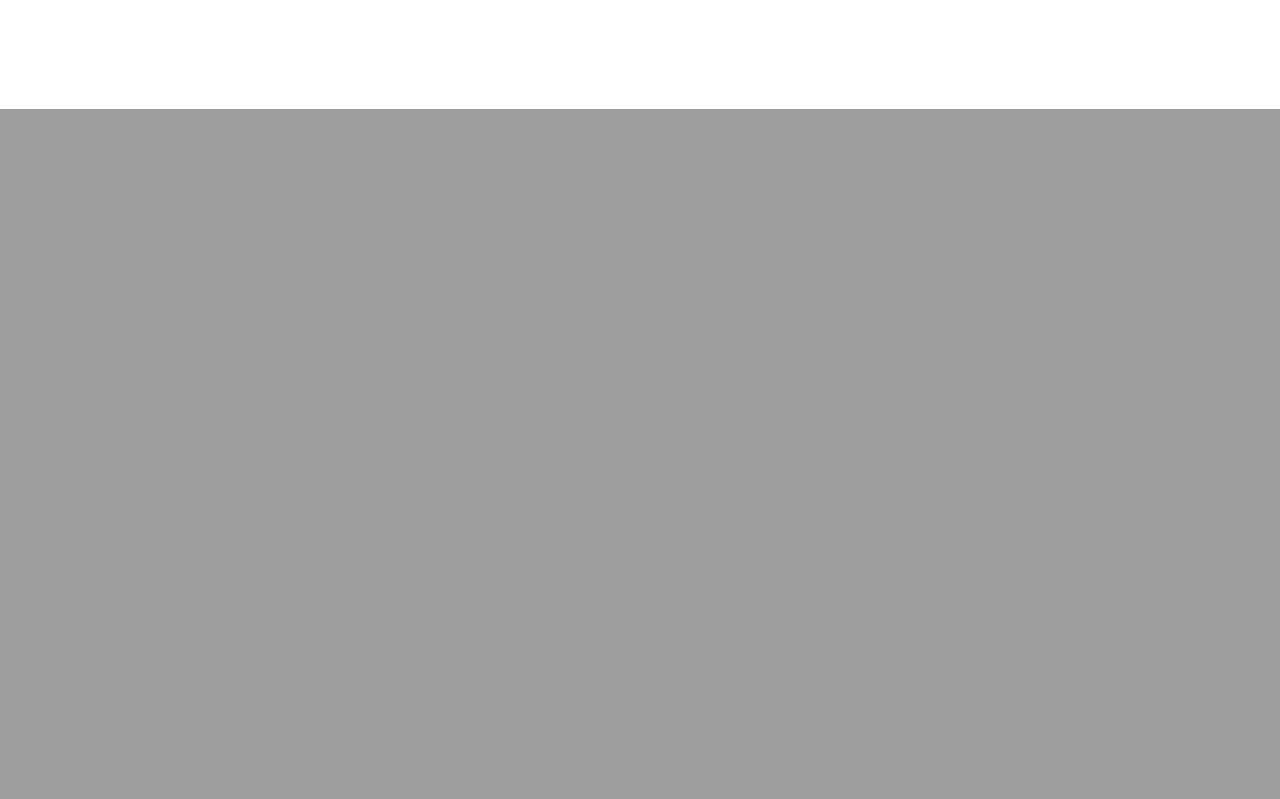
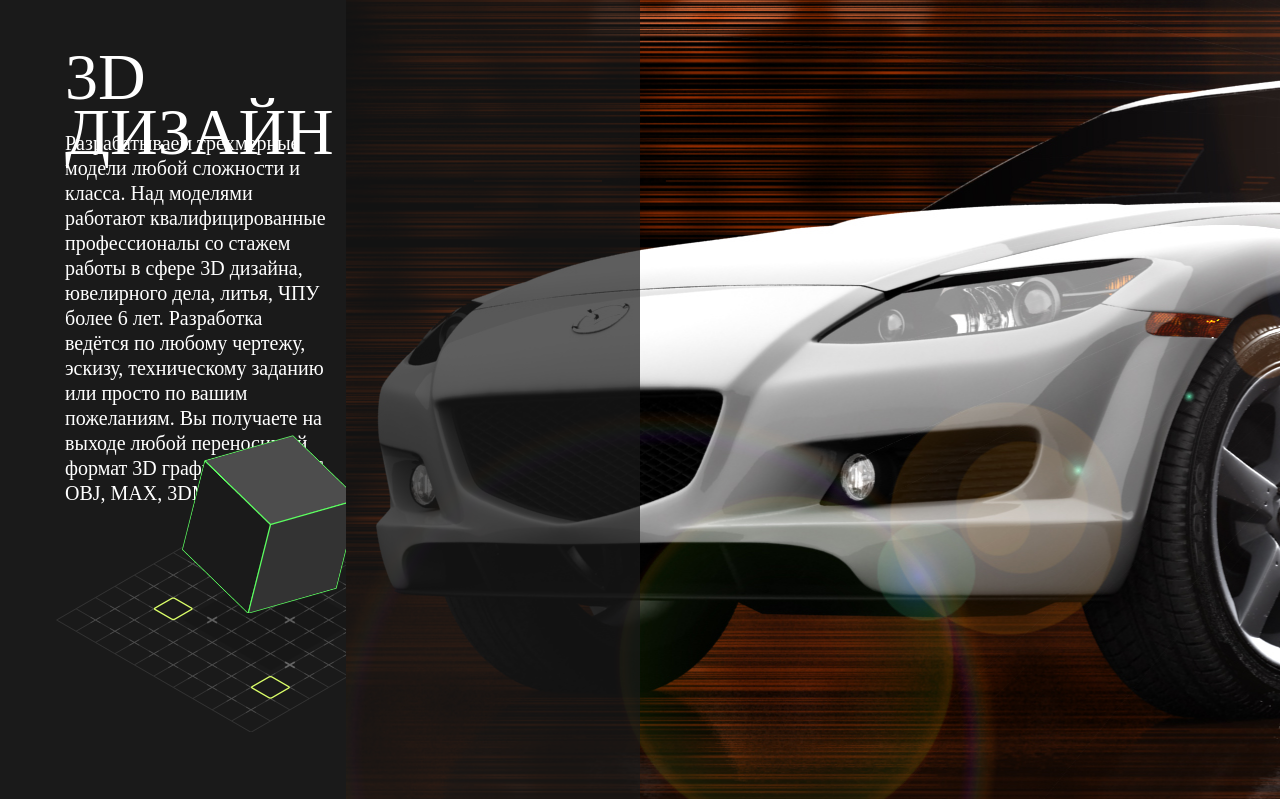
Before and after one commit to AlexTheMaggot/agado, a Django app: page / in a window 1280 px wide. Shown: the part 801-1600 px from the top of the page. Before the commit the page ends 910 px from the top, so only its background shows below. Run offline with Django 3.2, Linux system fonts and the light colour scheme; some libraries are stand-ins or nearby versions.

Commit message:
add second window, fix header, add action to arrow

```diff
--- a/agado/mainapp/static/css/colors.less
+++ b/agado/mainapp/static/css/colors.less
@@ -1 +1,2 @@
 @white: #FFFFFF;
+@gray-dark: #1A1A1A;
--- a/agado/mainapp/static/css/header/header.less
+++ b/agado/mainapp/static/css/header/header.less
@@ -1,5 +1,6 @@
 .header {
   position: fixed;
+  z-index: 1;
 
   &__wrapper {
     padding: 50px 65px 0 65px;
--- a/agado/mainapp/static/css/main-window/main-window.less
+++ b/agado/mainapp/static/css/main-window/main-window.less
@@ -60,7 +60,7 @@
   .arrow {
 
     &__img {
-      position: absolute;
+      position: fixed;
       bottom: 68px;
       left: 0;
       right: 0;
@@ -147,6 +147,9 @@
           height: 22px;
         }
       }
+      &_hidden {
+        display: none;
+      }
     }
   }
 }
--- /dev/null
+++ b/agado/mainapp/static/css/second-window/second-window.less
@@ -0,0 +1,76 @@
+.second-window {
+  .design-3d {
+    background: @gray-dark;
+    padding: 50px 15px 35px 65px;
+    min-height: 800px;
+    flex: 0 0 27%;
+    max-width: 27%;
+
+    &__title {
+      position: absolute;
+      top: 50px;
+      left: 65px;
+      line-height: 55px;
+      color: @white;
+      font-family: "Myriad Pro Light";
+      font-size: 66px;
+    }
+
+    &__text {
+      padding-right: 15px;
+      line-height: 25px;
+      position: absolute;
+      top: 132px;
+      left: 65px;
+      color: @white;
+      font-family: "Myriad Pro Light";
+      font-size: 20px;
+    }
+
+    &__cube {
+      position: absolute;
+      top: 436px;
+      left: 182px;
+      height: 178px;
+      transition: all 0.5s;
+      opacity: 1;
+      transform: translateY(0);
+      &_hidden {
+        opacity: 0;
+        transform: translateY(-50px);
+      }
+    }
+
+    &__mesh {
+      position: absolute;
+      top: 508px;
+      left: 56px;
+      height: 225px;
+      transition: all 0.5s;
+      opacity: 1;
+      &_hidden {
+        opacity: 0;
+      }
+    }
+  }
+
+  .what-we-make {
+    background-size: cover;
+    background: url('../img/mazda rx8_final_alpha rend_6_1_copyright_postwork.jpg') no-repeat left;
+    padding: 50px 15px 35px 65px;
+    min-height: 800px;
+    flex: 0 0 73%;
+    max-width: 73%;
+
+    &__blur {
+      position: absolute;
+      top: 0;
+      left: 0;
+      max-width: 31.51%;
+      flex: 0 0 31.51%;
+      min-height: 800px;
+      opacity: 0.7;
+      background: @gray-dark;
+    }
+  }
+}
--- a/agado/mainapp/static/css/style.css
+++ b/agado/mainapp/static/css/style.css
@@ -13,6 +13,7 @@
 }
 .header {
   position: fixed;
+  z-index: 1;
 }
 .header__wrapper {
   padding: 50px 65px 0 65px;
@@ -92,7 +93,7 @@
   transform: translateX(-900px);
 }
 .mainwindow .arrow__img {
-  position: absolute;
+  position: fixed;
   bottom: 68px;
   left: 0;
   right: 0;
@@ -156,6 +157,77 @@
   width: 32px;
   height: 22px;
 }
+.mainwindow .contacts__text_hidden {
+  display: none;
+}
+.second-window .design-3d {
+  background: #1A1A1A;
+  padding: 50px 15px 35px 65px;
+  min-height: 800px;
+  flex: 0 0 27%;
+  max-width: 27%;
+}
+.second-window .design-3d__title {
+  position: absolute;
+  top: 50px;
+  left: 65px;
+  line-height: 55px;
+  color: #FFFFFF;
+  font-family: "Myriad Pro Light";
+  font-size: 66px;
+}
+.second-window .design-3d__text {
+  padding-right: 15px;
+  line-height: 25px;
+  position: absolute;
+  top: 132px;
+  left: 65px;
+  color: #FFFFFF;
+  font-family: "Myriad Pro Light";
+  font-size: 20px;
+}
+.second-window .design-3d__cube {
+  position: absolute;
+  top: 436px;
+  left: 182px;
+  height: 178px;
+  transition: all 0.5s;
+  opacity: 1;
+  transform: translateY(0);
+}
+.second-window .design-3d__cube_hidden {
+  opacity: 0;
+  transform: translateY(-50px);
+}
+.second-window .design-3d__mesh {
+  position: absolute;
+  top: 508px;
+  left: 56px;
+  height: 225px;
+  transition: all 0.5s;
+  opacity: 1;
+}
+.second-window .design-3d__mesh_hidden {
+  opacity: 0;
+}
+.second-window .what-we-make {
+  background-size: cover;
+  background: url('../img/mazda rx8_final_alpha rend_6_1_copyright_postwork.jpg') no-repeat left;
+  padding: 50px 15px 35px 65px;
+  min-height: 800px;
+  flex: 0 0 73%;
+  max-width: 73%;
+}
+.second-window .what-we-make__blur {
+  position: absolute;
+  top: 0;
+  left: 0;
+  max-width: 31.51%;
+  flex: 0 0 31.51%;
+  min-height: 800px;
+  opacity: 0.7;
+  background: #1A1A1A;
+}
 p,
 h1,
 h2,
@@ -172,6 +244,15 @@ h6 {
   opacity: 0;
   transition: all 0.5s;
 }
+.body::-webkit-scrollbar-track {
+  background: #1A1A1A;
+}
+.body::-webkit-scrollbar {
+  width: 4px;
+}
+.body::-webkit-scrollbar-thumb {
+  background: #333333;
+}
 .centered-elements {
   display: -webkit-box;
   -webkit-box-pack: justify;
--- a/agado/mainapp/static/css/style.less
+++ b/agado/mainapp/static/css/style.less
@@ -1,9 +1,9 @@
 @import 'bootstrap.css';
 @import "font-face";
 @import "colors";
-
 @import "header/header";
 @import "main-window/main-window";
+@import "second-window/second-window";
 
 p, h1, h2, h3, h4, h5, h6 {
   font-family: "Myriad Pro Regular", sans-serif;
@@ -16,6 +16,18 @@ p, h1, h2, h3, h4, h5, h6 {
 .body {
   opacity: 0;
   transition: all 0.5s;
+
+  &::-webkit-scrollbar-track {
+    background: @gray-dark;
+  }
+
+  &::-webkit-scrollbar {
+    width: 4px;
+  }
+
+  &::-webkit-scrollbar-thumb {
+    background: #333333;
+  }
 }
 
 .centered-elements {
--- a/agado/mainapp/templates/mainapp/index.html
+++ b/agado/mainapp/templates/mainapp/index.html
@@ -13,10 +13,14 @@
             <div class="col-12 ticker__wrap">
                 <p class="ticker__text ticker__text_curr text-center" id="ticker1" data-ticker="#ticker2">Мы делаем
                     маркетинг доступным для вас</p>
-                <p class="ticker__text ticker__text_next text-center" id="ticker2" data-ticker="#ticker3">Мы делаем вкусный дизайн</p>
-                <p class="ticker__text ticker__text_prev text-center" id="ticker3" data-ticker="#ticker1">Мы делаем продающие макеты</p>
+                <p class="ticker__text ticker__text_next text-center" id="ticker2" data-ticker="#ticker3">Мы делаем
+                    вкусный дизайн</p>
+                <p class="ticker__text ticker__text_prev text-center" id="ticker3" data-ticker="#ticker1">Мы делаем
+                    продающие макеты</p>
             </div>
-            <img src="{% static 'img/arrow.svg' %}" alt="" class="arrow__img" id="arrow">
+            <a href="#second-window">
+                <img src="{% static 'img/arrow.svg' %}" alt="" class="arrow__img" id="arrow">
+            </a>
             <div class="contacts">
                 <ul class="social__ul centered-elements">
                     <li class="social__li centered-elements__element">
@@ -57,9 +61,26 @@
                 </ul>
                 <div class="centered-elements">
                     <p class="contacts__text contacts__text_phone centered-elements__element">+375 29 721 50 60</p>
+                    <p class="contacts__text_hidden">+375297215060</p>
                     <p class="contacts__text contacts__text_mail centered-elements__element">info@agado.by</p>
                 </div>
             </div>
+        </div>
+        <div class="row second-window" id="second-window">
+            <div class="col-3 design-3d">
+                <p class="design-3d__title">3D ДИЗАЙН</p>
+                <p class="design-3d__text">Разрабатываем трёхмерные модели любой сложности и класса. Над моделями
+                    работают квалифицированные профессионалы со стажем работы в сфере 3D дизайна, ювелирного дела,
+                    литья, ЧПУ более 6 лет. Разработка ведётся по любому чертежу, эскизу, техническому заданию или
+                    просто по вашим пожеланиям. Вы получаете на выходе любой переносимый формат 3D графики: STL,
+                    3DS, OBJ, MAX, 3DM, DXF, FBX.</p>
+                <img src="{% static 'img/mesh.png' %}" alt="" class="design-3d__mesh design-3d__mesh_hidden">
+                <img src="{% static 'img/cube.png' %}" alt="" class="design-3d__cube design-3d__cube_hidden">
+            </div>
+            <div class="col-9 what-we-make">
+                <div class="what-we-make__blur col-1"></div>
+            </div>
+
         </div>
     </div>
 </main>
```
Also changed, not shown: agado/mainapp/static/js/main.js (+22 -6 lines), agado/mainapp/static/css/second-window/second-window.css (added), agado/mainapp/static/img/CNC.svg (added), agado/mainapp/static/img/cube.png (added), agado/mainapp/static/img/game.svg (added), agado/mainapp/static/img/inter.svg (added), agado/mainapp/static/img/jewel.svg (added), agado/mainapp/static/img/mazda rx8_final_alpha rend_6_1_copyright_postwork.jpg (added), agado/mainapp/static/img/mesh.png (added), agado/mainapp/static/img/print.svg (added), 2 other files.
